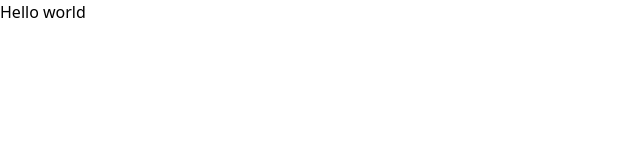
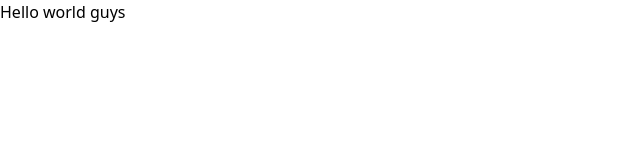
Before and after one commit to Je-double-f/test, a website: page src/index.html in a window 1280 px wide. Shown: the full height of the page, 0-640 px from the left. Drawn offline with Linux system fonts and the light colour scheme.

Commit message:
text changed

```diff
--- a/src/index.html
+++ b/src/index.html
@@ -7,6 +7,6 @@
     <link rel="stylesheet" href="./ouput.css">
 </head>
 <body>
-    <h1>Hello world</h1>
+    <h1>Hello world guys</h1>
 </body>
 </html>
```
Also changed, not shown: 1 other file.
